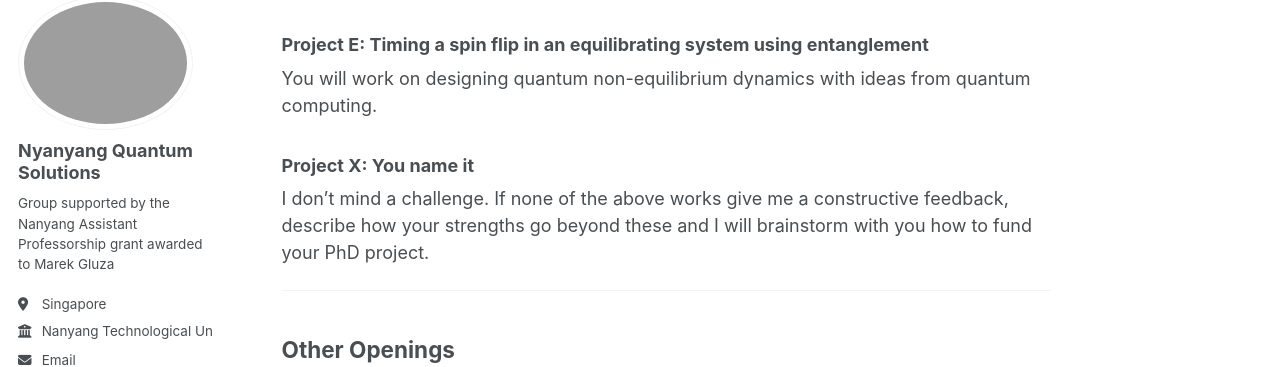
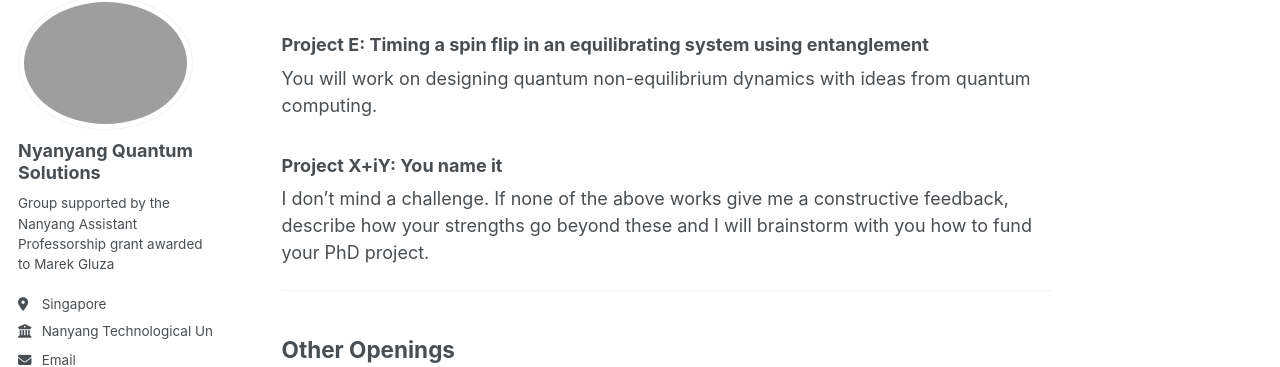
Before and after one commit to marekgluza/marekgluza.github.io, a Jekyll site: the page built from available_positions/openings.md, in a window 1280 px wide and 900 px high, scrolled down 8177 px. Shown: the part 105-472 px from the top of the window. Built offline with Jekyll 4.4.1, drawn with Linux system fonts in a browser that asks for light colours; some web fonts are replaced; a script bundle is joined from its source files by our own code; library files that are not in the unit come from our copies.

```diff
--- a/available_positions/openings.md
+++ b/available_positions/openings.md
@@ -176,7 +176,7 @@ You will work on proposing new hardware solutions for programming fermionic atom
 ### **Project E: Timing a spin flip in an equilibrating system using entanglement**
 You will work on designing quantum non-equilibrium dynamics with ideas from quantum computing.
 
-### **Project X: You name it**
+### **Project X+iY: You name it**
 I don't mind a challenge. If none of the above works give me a constructive feedback, describe how your strengths go beyond these and I will brainstorm with you how to fund your PhD project.
 
 ---
```
